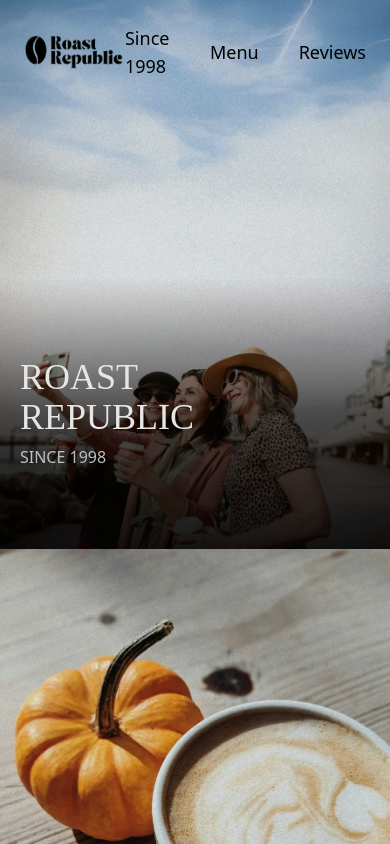
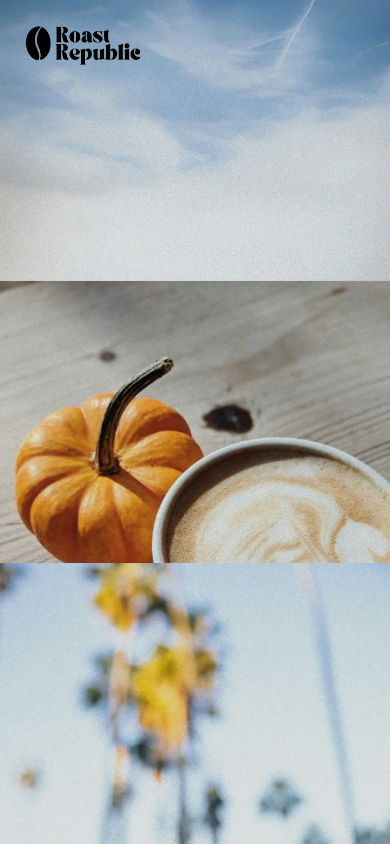
Before and after one commit to michelezedda/roast-republic, a React (Vite) app: page / in a window 390 px wide. Shown: the top 844 px of the page. Built offline with nearby package versions, Linux system fonts and the light colour scheme; a web font is replaced by a local one.

Commit message:
data moved into its own folder

```diff
--- a/src/Home.tsx
+++ b/src/Home.tsx
@@ -1,90 +1,94 @@
 import { useState } from "react";
 import Card from "./components/Card";
 import Navbar from "./components/Navbar";
+import { IoIosClose } from "react-icons/io";
+import { cards } from "./data/data";
 
 const Home = () => {
-  const [openIndex, setOpenIndex] = useState<number | null>(null);
-
-  const cards = [
-    {
-      bg: "/media/our-story.webp",
-      title: "Roast Republic",
-      paragraph: "Since 1998",
-      innerBg: "#b1b1b1",
-      innerText: "#000",
-      subtitle: "",
-      description: "",
-    },
-    {
-      bg: "/media/menu.webp",
-      title: "Menu",
-      paragraph: "Take a Look",
-      innerBg: "dbd6cc",
-      innerText: "#000",
-      subtitle: "",
-      description: "",
-    },
-    {
-      bg: "/media/reviews.webp",
-      title: "Reviews",
-      paragraph: "Loved by Many",
-      innerBg: "#141414",
-      innerText: "#fff",
-      subtitle: "",
-      description: "",
-    },
-  ];
+  const [openId, setOpenId] = useState<number | null>(null);
 
   return (
     <main className="h-[100dvh] w-full brightness-90">
       <Navbar />
-      <div className="flex w-full h-screen lg:overflow-hidden">
+      <div className="flex w-full h-screen">
         {/* Cards */}
         <div
           className={`flex flex-col lg:flex-row transition-all duration-700 ${
-            openIndex === null ? "w-full" : "w-0 lg:w-1/2"
+            openId === null ? "w-full" : "w-0 lg:w-1/2"
           }`}
         >
-          {cards.map((card, index) => (
+          {cards.map((card) => (
             <div
-              key={index}
-              className={`transition-all duration-700 lg:overflow-hidden ease-in-out ${
-                openIndex === null
+              key={card.id}
+              className={`transition-all duration-700 overflow-hidden ease-in-out ${
+                openId === null
                   ? "lg:w-1/3 lg:opacity-100"
-                  : openIndex === index
+                  : openId === card.id
                   ? "lg:w-full lg:opacity-100"
                   : "lg:w-0 lg:opacity-0"
               }`}
             >
               <Card
                 {...card}
-                open={openIndex === index}
-                onClick={() => setOpenIndex(openIndex === index ? null : index)}
+                open={openId === card.id}
+                onClick={() => setOpenId(openId === card.id ? null : card.id)}
               />
             </div>
           ))}
         </div>
         {/* Inner Card */}
         <div
-          className={`transition-all duration-700 ease-in-out overflow-hidden ${
-            openIndex === null ? "w-0 p-0" : "w-full lg:w-1/2 p-10"
+          className={`transition-all duration-700 ease-in-out overflow-y-scroll ${
+            openId === null ? "w-0 p-0" : "w-full lg:w-1/2 p-10"
           }`}
           style={{
-            color:
-              openIndex !== null ? cards[openIndex].innerText : "transparent",
+            color: openId !== null ? cards[openId].innerText : "transparent",
             backgroundColor:
-              openIndex !== null ? cards[openIndex].innerBg : "transparent",
+              openId !== null ? cards[openId].innerBg : "transparent",
           }}
         >
-          {openIndex !== null && (
-            <div className="my-12 mx-4">
-              <h2 className="text-4xl mb-4">{cards[openIndex].title}</h2>
-              <p>Details about {cards[openIndex].title} go here...</p>
+          {openId !== null && (
+            <div className="my-12 mx-10">
+              <h2 className="text-5xl mb-4 font-bold">
+                {cards[openId].subtitle.toUpperCase()}
+              </h2>
+              <p
+                className="text-2xl mt-10 leading-9"
+                style={{ whiteSpace: "pre-line" }}
+              >
+                {cards[openId].description}
+              </p>
+              {/* Drinks? */}
+              {cards[openId].menu && (
+                <h3 className="mt-10 mb-4 text-4xl font-medium">Drinks</h3>
+              )}
+              {cards[openId].menu?.map((menuItem) => (
+                <div
+                  key={menuItem.id}
+                  className="flex justify-between text-2xl"
+                >
+                  <p>{menuItem.title}</p>
+                  <span>{menuItem.price}</span>
+                </div>
+              ))}
+              {/* Syrups? */}
+              {cards[openId].syrups && (
+                <h3 className="mt-10 mb-4 text-4xl font-medium">Syrups</h3>
+              )}
+              {cards[openId].syrups?.map((menuItem) => (
+                <div
+                  key={menuItem.id}
+                  className="flex justify-between text-2xl"
+                >
+                  <p>{menuItem.title}</p>
+                  <span>{menuItem.price}</span>
+                </div>
+              ))}
               <button
-                className="absolute bottom-15 right-15 text-2xl cursor-pointer px-6 py-4 rounded-full bg-white text-black"
-                onClick={() => setOpenIndex(null)}
+                className="absolute bottom-20 right-8 text-2xl cursor-pointer p-3 rounded-full bg-white/70 text-black"
+                onClick={() => setOpenId(null)}
               >
-                X
+                <IoIosClose size={35} />
               </button>
             </div>
           )}
--- a/src/components/Card.tsx
+++ b/src/components/Card.tsx
@@ -6,7 +6,7 @@ const Card = ({ bg, title, paragraph, onClick }: CardProps) => {
 
   return (
     <div
-      className="flex items-end bg-cover bg-bottom lg:bg-center h-[65dvh] lg:h-screen cursor-pointer transition-transform duration-700 ease-in-out lg:hover:scale-105"
+      className="flex items-end bg-cover bg-top lg:bg-center h-[65dvh] lg:h-screen cursor-pointer transition-transform duration-700 ease-in-out lg:hover:scale-105"
       style={{ backgroundImage: `url(${bg})` }}
       onMouseEnter={() => setHovered(true)}
       onMouseLeave={() => setHovered(false)}
--- a/src/components/Navbar.tsx
+++ b/src/components/Navbar.tsx
@@ -1,22 +1,20 @@
-import { Link } from "react-router-dom";
-
 const Navbar = () => {
   return (
-    <nav className="absolute top-0 left-1/2 -translate-x-1/2 flex justify-between items-center w-full p-6 z-50 border-2xl">
-      <Link to="/">
+    <nav className="absolute flex justify-between items-center w-full p-6 z-50">
+      <a href="/">
         <img src="/media/logo.png" alt="Roast Republic logo" className="w-30" />
-      </Link>
-      <ul className="flex items-center gap-10 text-lg text-black">
-        <a href="">
+      </a>
+      {/* <ul className="flex items-center gap-10 text-lg text-black">
+        <a href="/">
           <li>Since 1998</li>
         </a>
-        <a href="#menu">
+        <a href="/">
           <li>Menu</li>
         </a>
-        <a href="#menu">
+        <a href="/">
           <li>Reviews</li>
         </a>
-      </ul>
+      </ul> */}
     </nav>
   );
 };
--- /dev/null
+++ b/src/data/data.ts
@@ -0,0 +1,57 @@
+const cards = [
+  {
+    id: 0,
+    bg: "/media/our-story.webp",
+    title: "Roast Republic",
+    paragraph: "Since 1998",
+    innerBg: "#b1b1b1",
+    innerText: "#000",
+    subtitle:
+      "Our cafe is a direct representation of our love and passion for coffee, community, and the partners we work with to source amazing coffee.",
+    description:
+      "Our space is designed to inspire people to explore and experience the entire coffee journey and the many hands around the world that are involved in the production. We hope inspire people with the entire narrative of the coffee they are enjoying. \n \n We roast all of our coffee in house on a 10kg Mill City Roaster at our Roast Republic location, creating exceptional blends and single origins for both our shop and wholesale for several other shops and restaurants around Los Angeles. Our coffee bar features an array of espresso and specialty drinks, along with direct trade pour overs, teas, and local pastries.",
+  },
+  {
+    id: 1,
+    bg: "/media/menu.webp",
+    title: "Menu",
+    paragraph: "Take a Look",
+    innerBg: "#dbd6cc",
+    innerText: "#000",
+    subtitle: "Our Menu",
+    description: "",
+    menu: [
+      { id: 0, title: "Espresso", price: "$ 3.75" },
+      { id: 1, title: "Double Espresso", price: "$ 4.5" },
+      { id: 2, title: "Cortado", price: "$ 4.5" },
+      { id: 3, title: "Americano", price: "$ 3.75" },
+      { id: 4, title: "Cappuccino", price: "$ 4.5" },
+      { id: 5, title: "Flat White", price: "$ 6" },
+      { id: 6, title: "Latte", price: "$ 6.75" },
+      { id: 7, title: "Cold Brew", price: "$ 5.25" },
+      { id: 8, title: "Chai Latte", price: "$ 7" },
+      { id: 9, title: "Matcha Latte", price: "$ 7" },
+    ],
+    syrups: [
+      { id: 0, title: "Vanilla", price: "+ $ 1" },
+      { id: 1, title: "Hazelnut", price: "+ $ 1" },
+      { id: 2, title: "Pistachio", price: "+ $ 1.25" },
+      { id: 3, title: "Marshmallow", price: "+ $ 1.25" },
+      { id: 4, title: "Pumpkin Spice", price: "+ $ 1.5" },
+    ],
+  },
+  {
+    id: 2,
+    bg: "/media/our-mission.webp",
+    title: "Our Mission",
+    paragraph: "Loved by Many",
+    innerBg: "#2b2b2b",
+    innerText: "#fff",
+    subtitle:
+      "Our mission is to do as much good as possible from farm to cup while helping people experience and enjoy high quality, fresh roasted, specialty coffee.",
+    description:
+      "We build partnerships with coffee farmers around the world to source high quality, specialty coffee beans helping them sustain and grow their businesses and support their families and communities. We then small batch roast the coffee here in LA and donate back a portion of our proceeds to nonprofits and causes we care about in our community. By helping people think slightly differently about something they consume every day, we believe we can do a lot of good together. \n \n Roast Republic was inspired by a friend of ours in Colombia who does a lot of humanitarian and missions work with people living in the dumps surrounding the city. He has a model where he launched a coffee roastery and several cafes around the city that helped supplement most of his community work. Not only did it fund his passion of helping people in poverty, but it also gave him an opportunity to connect with, and provide jobs for, people in the community. He seemed to create so much good with something so simple. Inspired by this, we came back to LA and began to dream about what it would look like to launch something similar here to support the non-profits we were passionate about, and create a lot of good in our community.",
+  },
+];
+
+export { cards };
--- a/src/index.css
+++ b/src/index.css
@@ -11,6 +11,8 @@
   color: rgba(255, 255, 255, 0.87);
   background-color: #ffffff;
 
+  scrollbar-width: none;
+
   font-synthesis: none;
   text-rendering: optimizeLegibility;
   -webkit-font-smoothing: antialiased;
```
Also changed, not shown: src/types/types.ts (+8 -0 lines), public/media/our-mission.webp (renamed from public/media/reviews.webp), src/context/AppContext.tsx (deleted).
